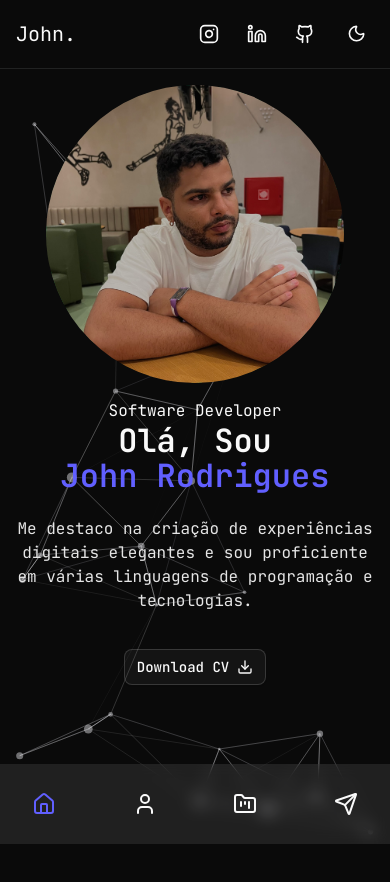
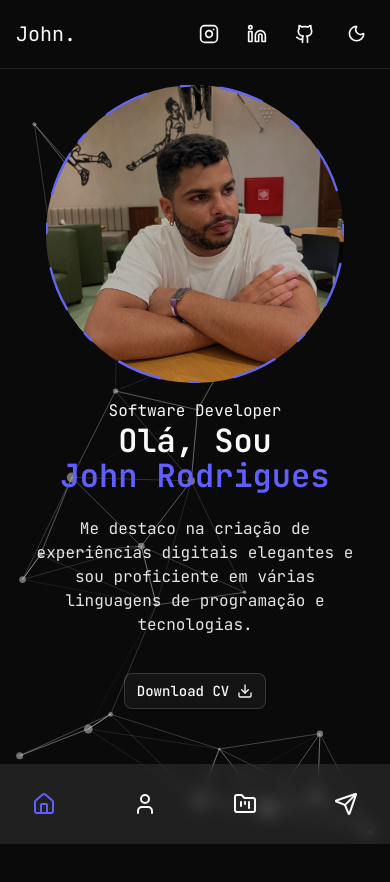
Before and after one commit to johnrodriguesdeveloper/portfolio-john-rodrigues-v2, a Next.js app: page / in a window 390 px wide. Shown: the top 882 px of the page. Built offline with nearby package versions, Linux system fonts and the light colour scheme.

Commit message:
fix : photo image adjustments and responsiveness

```diff
--- a/src/app/layout.tsx
+++ b/src/app/layout.tsx
@@ -40,7 +40,9 @@ export default function RootLayout({
             <ParticlesContainer />
             <Nav />
             <Header />
-            <main className="flex-1">{children}</main>
+            <main className="flex-1 flex items-center justify-center px-4">
+              <div className="w-full max-w-5xl mx-auto">{children}</div>
+            </main>
           </div>
         </ThemeProvider>
       </body>
--- a/src/components/Header.tsx
+++ b/src/components/Header.tsx
@@ -4,7 +4,7 @@ import { Instagram, Linkedin, Github } from "lucide-react";
 export const Header = () => {
   return (
     <header className="border-b">
-      <div className="container mx-auto relative z-[60] flex items-center justify-between p-4 ">
+      <div className="container relative z-[60] flex items-center justify-between p-4 w-full max-w-7xl mx-auto">
         <h1 className="text-xl font-mono">
           John<span>.</span>
         </h1>
--- a/src/components/Nav.tsx
+++ b/src/components/Nav.tsx
@@ -30,8 +30,8 @@ export default function Nav() {
 
   const pathName = usePathname();
   return (
-    <nav className="flex flex-col items-center xl:justify-center gap-y-4 fixed h-max bottom-0 mt-auto xl:right-[2%] z-50 top-0 w-full xl:w-16 xl:max-w-md xl:h-screen">
-      <div className="flex w-full xl:flex-col items-center justify-between xl:justify-between gap-y-10 px-8 md:px-40 xl:px-0 h-[80px] xl:h-max py-8 bg-primary/10 backdrop-blur-sm text-3xl xl:text-xl xl:rounded-full">
+    <nav className="flex flex-col items-center lg:justify-center gap-y-4 fixed h-max bottom-0 mt-auto lg:right-[2%] z-50 top-0 w-full lg:w-16 lg:max-w-md lg:h-screen">
+      <div className="flex w-full lg:flex-col items-center justify-between lg:justify-between gap-y-10 px-8 md:px-40 lg:px-0 h-[80px] lg:h-max py-8 bg-primary/10 backdrop-blur-sm text-3xl lg:text-xl lg:rounded-full">
         {navData.map((link) => {
           return (
             <Link
--- a/src/components/Photo.tsx
+++ b/src/components/Photo.tsx
@@ -1,25 +1,28 @@
 "use client";
 import Image from "next/image";
 import React from "react";
-import { motion } from "framer-motion"; // 1. Importe o motion
+import { motion } from "framer-motion";
 
 function Photo() {
+  const circleSize = 498;
+  const svgViewBoxSize = circleSize + 2;
+  const circleRadius = circleSize / 2;
+  const circleCenter = svgViewBoxSize / 2;
+
   return (
     <div className="w-full h-full relative">
-      {/* Container que define o tamanho e o posicionamento */}
-      <div className="w-[298px] h-[298px] xl:w-[498px] xl:h-[498px] relative">
-        {/* 2. Adicione o SVG animado aqui */}
+      <div className="w-[298px] h-[298px] xl:w-[460px] xl:h-[460px] relative">
         <motion.svg
-          className="absolute top-0 left-0 w-full h-full"
+          className="absolute top-0 left-0 w-full h-full z-10"
           fill="transparent"
-          viewBox="0 0 506 506"
+          viewBox={`0 0 ${svgViewBoxSize} ${svgViewBoxSize}`}
           xmlns="http://www.w3.org/2000/svg"
         >
           <motion.circle
-            cx="253"
-            cy="253"
-            r="250"
-            stroke="#00ff99" // Você pode trocar a cor aqui
+            cx={circleCenter}
+            cy={circleCenter}
+            r={circleRadius}
+            stroke="#6366F1"
             strokeWidth="4"
             strokeLinecap="round"
             strokeLinejoin="round"
@@ -35,15 +38,13 @@ function Photo() {
             }}
           />
         </motion.svg>
-
-        {/* Seu componente de Imagem original */}
         <Image
           src="/photo.jpeg"
           priority
           quality={100}
           fill
           alt="Minha Foto"
-          className="object-cover rounded-full"
+          className="object-cover rounded-full z-0"
         />
       </div>
     </div>
```
